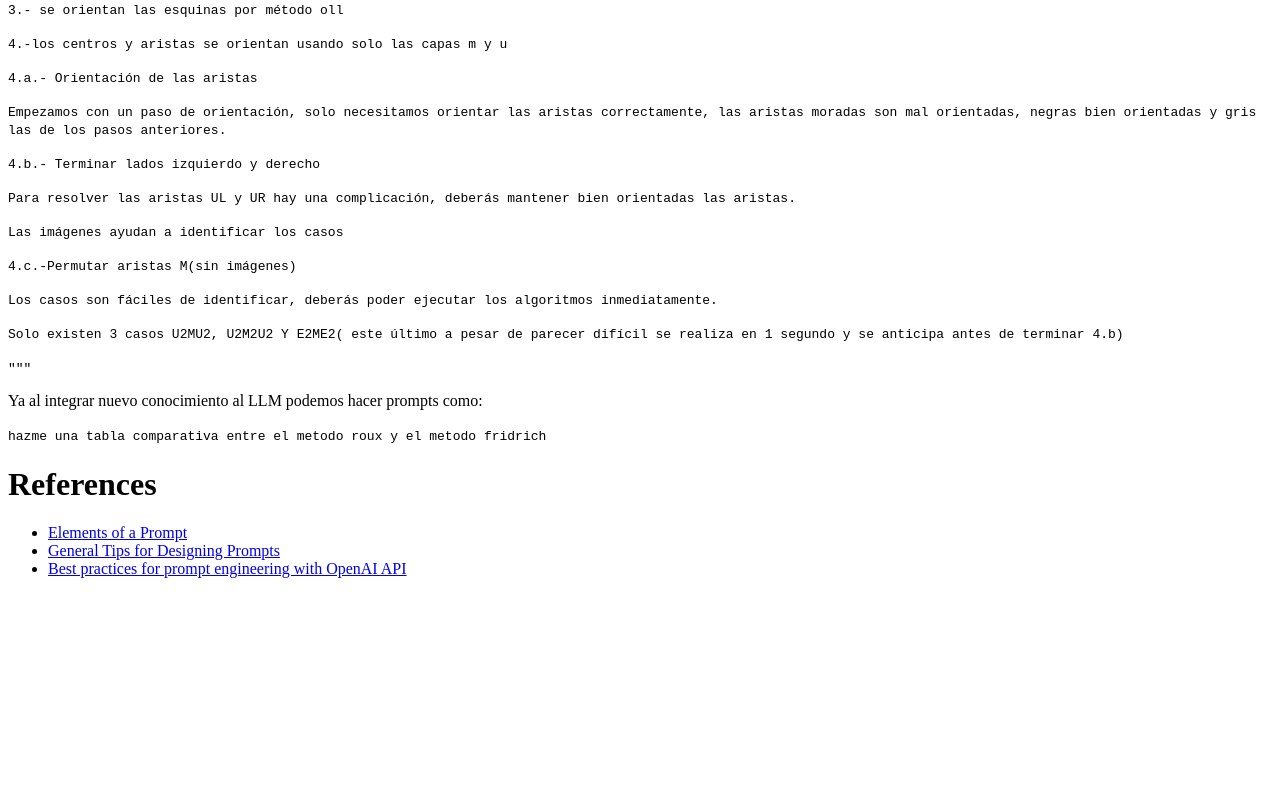
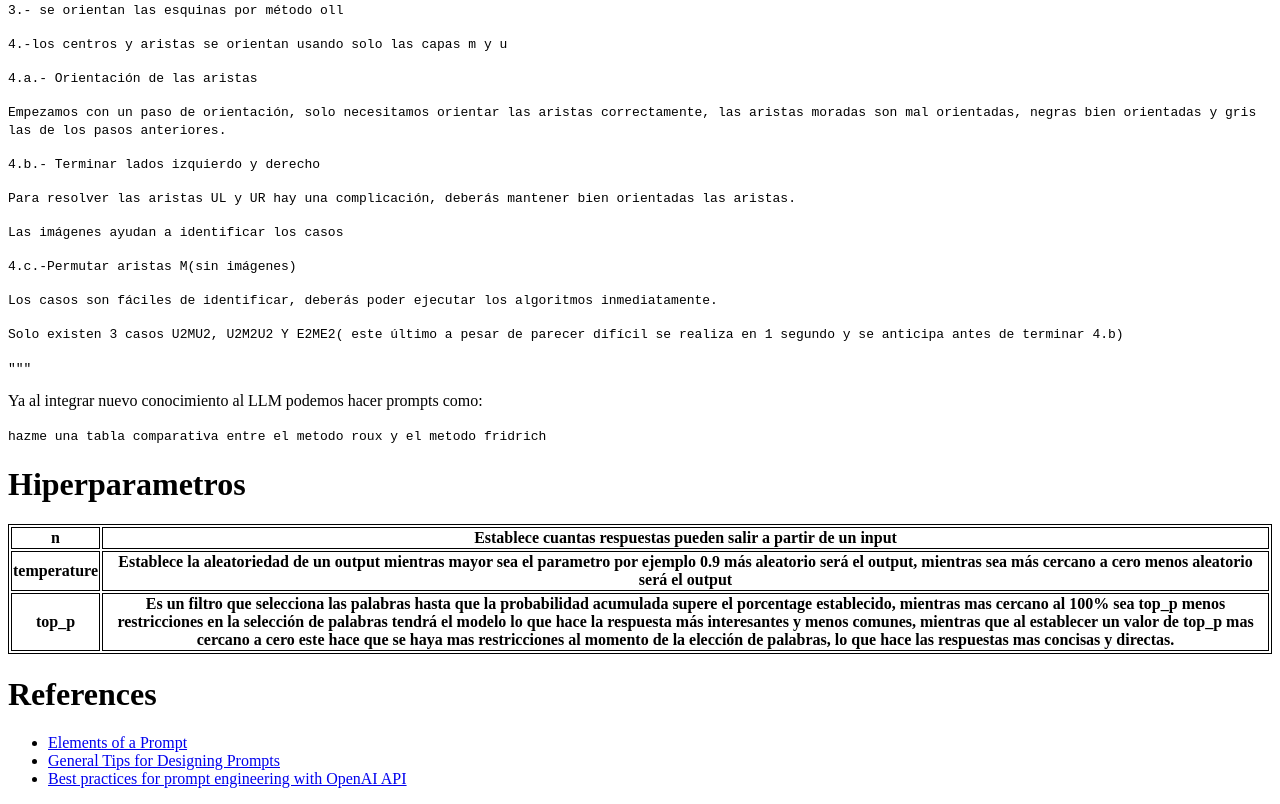
Before and after one commit to dasamepu/My-web-page, a plain HTML site: page Blog/blogs/Prompt Engineering/index.html in a window 1280 px wide. Shown: the part 4893-5697 px from the top of the page. Before the commit the page ends 5487 px from the top, so only its background shows below. Drawn offline with Linux system fonts and the light colour scheme.

Commit message:
hiperparameters

```diff
--- a/Blog/blogs/Prompt Engineering/index.html
+++ b/Blog/blogs/Prompt Engineering/index.html
@@ -175,6 +175,23 @@
     <p>Ya al integrar nuevo conocimiento al LLM podemos hacer prompts como: </p>
     <code>hazme una tabla comparativa entre el metodo roux y el metodo fridrich</code>
 
+    <h1>Hiperparametros</h1>
+    <table>
+        <tr>
+            <th>n</th>
+            <th>Establece cuantas respuestas pueden salir a partir de un input</th>
+        </tr>
+        <tr>
+            <th>temperature</th>
+            <th>Establece la aleatoriedad de un output mientras mayor sea el parametro por ejemplo 0.9 más aleatorio será el output, mientras sea más cercano a cero menos aleatorio será el output
+            </th>
+        </tr>
+        <tr>
+            <th>top_p</th>
+            <th>Es un filtro que selecciona las palabras hasta que la probabilidad acumulada supere el porcentage establecido, mientras mas cercano al 100% sea top_p menos restricciones en la selección de palabras tendrá el modelo lo que hace la respuesta más interesantes y menos comunes, mientras que al establecer un valor de top_p mas cercano a cero este hace que se haya mas restricciones al momento de la elección de palabras, lo que hace las respuestas mas concisas y directas.</th>
+        </tr>
+    </table>
+
     <h1>References</h1>
     <ul>
         <li><a href="https://www.promptingguide.ai/introduction/elements">Elements of a Prompt</a></li>
--- a/Blog/blogs/Prompt Engineering/style.css
+++ b/Blog/blogs/Prompt Engineering/style.css
@@ -0,0 +1,3 @@
+table, th, td {
+    border: 1px solid black;
+  }
```
